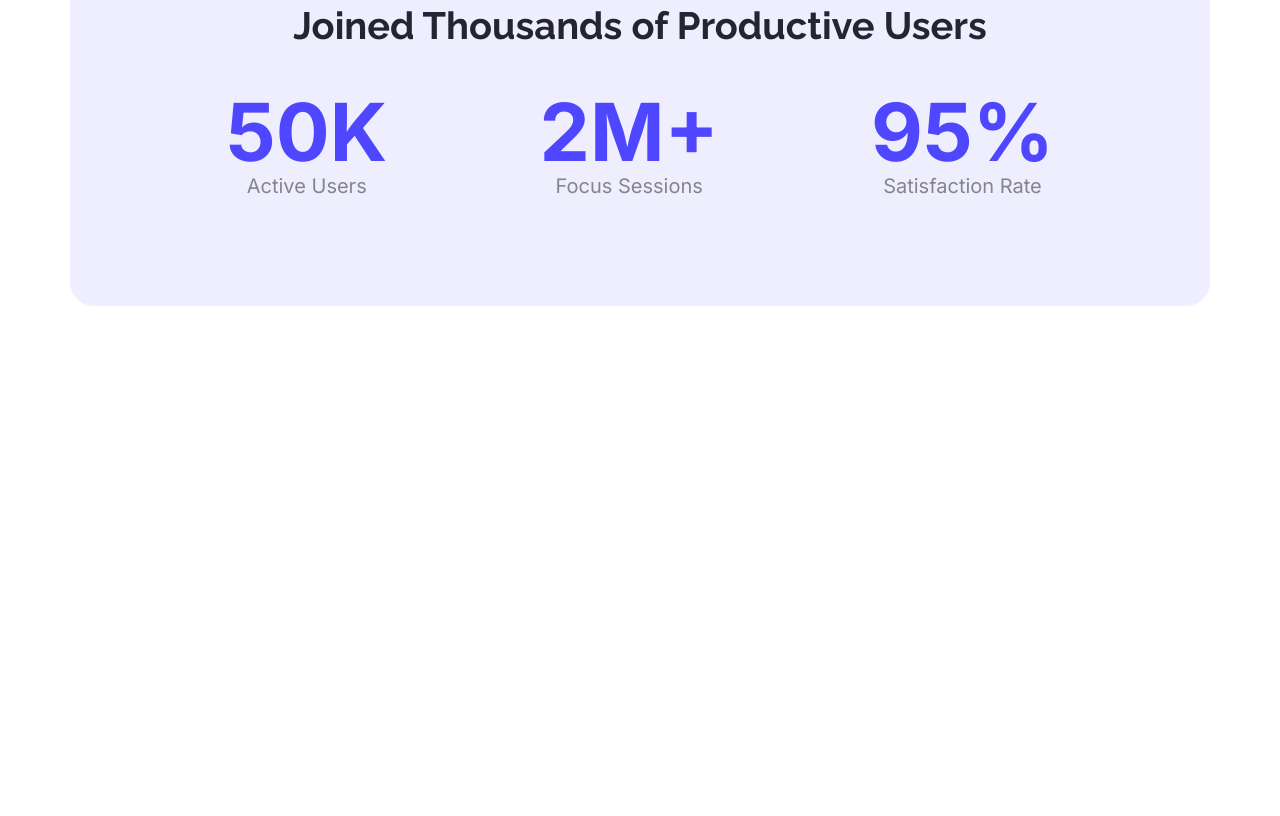
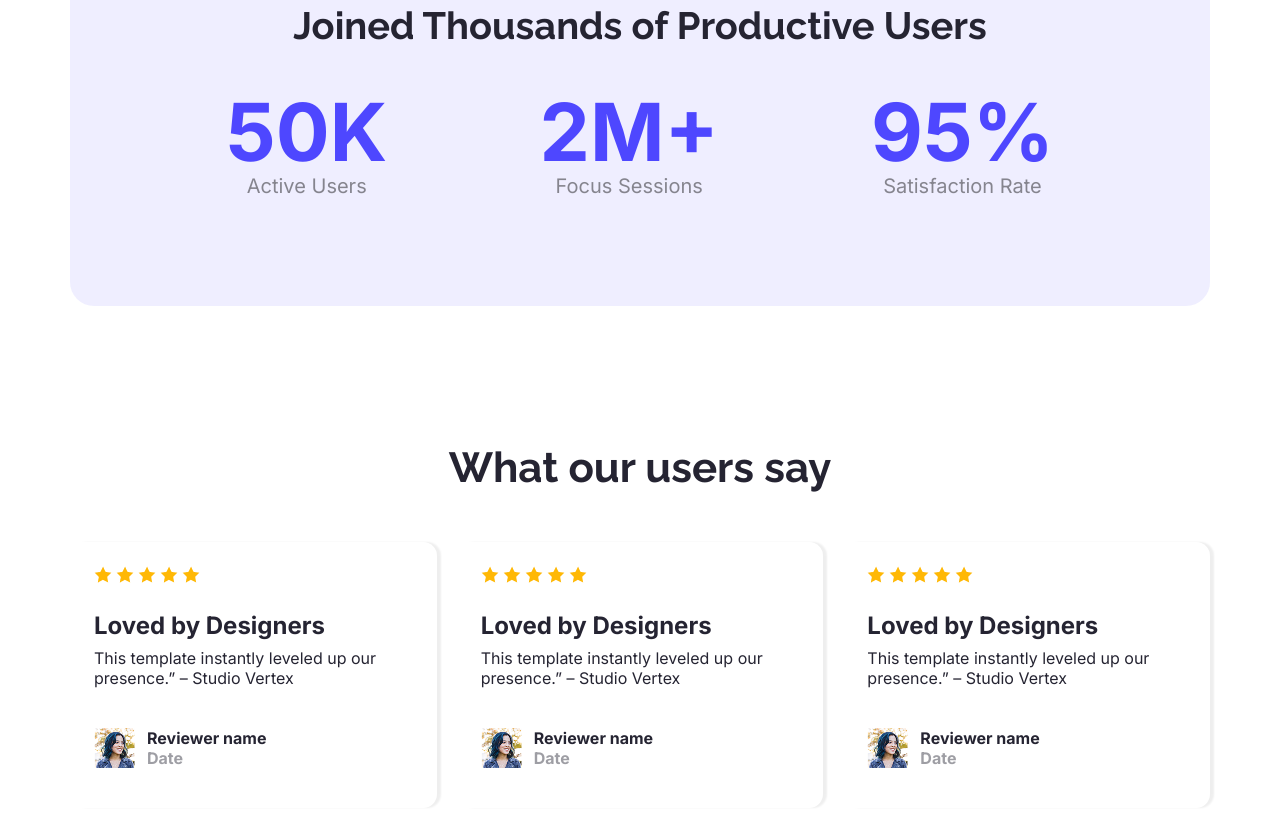
Before and after one commit to arafbinmasud/B12A01-landing-launchpad, a plain HTML site: page index.html in a window 1280 px wide. Shown: the part 1351-2167 px from the top of the page. Before the commit the page ends 1665 px from the top, so only its background shows below. Drawn offline with Linux system fonts and the light colour scheme.

Commit message:
Review Section Added

```diff
--- a/Styles/style.css
+++ b/Styles/style.css
@@ -100,7 +100,6 @@ main {
 
 .productive-users-title {
   font-size: 38px;
-  font-weight: bold;
   color: #252432;
   margin-bottom: 0;
 }
@@ -112,7 +111,6 @@ main {
 
 .productive-users-data h3{
 font-size: 80px;
-font-weight: bold;
 color: #4e47ff;
 margin-bottom: 0;
 line-height: 0.1;
@@ -125,3 +123,63 @@ line-height: 0.1;
     margin-top: 0;
     line-height: 5;
 }
+
+
+/* Review Section Styles */
+.review{
+
+    margin-top: 137px;
+}
+
+.review-title{
+    font-size: 42px;
+    color:#252432 ;
+    text-align: center;
+    margin-bottom: 0;
+   }
+
+.review-container{
+    display: flex;
+    gap: 20px;
+
+}
+
+.review-cards{
+    margin-top: 50px;
+    padding: 24px;
+    border-radius: 14px;
+    box-shadow: 4px 0px 2px rgba(0, 0, 0, 0.068);
+}
+
+.star-icon{
+    margin-bottom: 24px;
+}
+
+.review-card-title{
+    font-size: 24px;
+    color:#252432;
+    margin-top: 0;
+    margin-bottom: 8px;
+}
+
+.review-card-description{
+    font-size: 16px;
+    color: #252432;
+    margin-top: 0;
+}
+.reviewer-name{
+    margin-top: 24px;
+    display: flex;
+    align-items: center;
+    gap: 12px;
+}
+.rn{
+    font-size: 16px;
+    font-weight: bold;
+    color: #252432;
+}
+
+.reviewer-name span{
+    font-size: 16px;
+    color: #25243271;
+}
--- a/index.html
+++ b/index.html
@@ -64,6 +64,76 @@
             </div>
         </section>
 
+        <!--Review Section-->
+        <Section class="review">
+            <h3 class="review-title raleway-normal">What our users say</h3>
+            <div class="review-container">
+                <div class="review-cards">
+                    <div class="star-icon">
+                        <img src="Assets/icon-star.png" alt="">
+                        <img src="Assets/icon-star.png" alt="">
+                        <img src="Assets/icon-star.png" alt="">
+                        <img src="Assets/icon-star.png" alt="">
+                        <img src="Assets/icon-star.png" alt="">
+                    </div>
+
+                    <div>
+                        <h3 class="review-card-title inter-normal">Loved by Designers</h3>
+                        <p class="review-card-description inter-normal">This template instantly leveled up our
+                            presence.” – Studio
+                            Vertex</p>
+                    </div>
+                    <div class="reviewer-name">
+                        <img src="Assets/avatar.png" alt="">
+                        <p class="rn inter-normal">Reviewer name <br><span>Date</span></p>
+                    </div>
+                </div>
+
+                <div class="review-cards">
+                    <div class="star-icon">
+                        <img src="Assets/icon-star.png" alt="">
+                        <img src="Assets/icon-star.png" alt="">
+                        <img src="Assets/icon-star.png" alt="">
+                        <img src="Assets/icon-star.png" alt="">
+                        <img src="Assets/icon-star.png" alt="">
+                    </div>
+                    <div>
+                        <h3 class="review-card-title inter-normal">Loved by Designers</h3>
+                        <p class="review-card-description inter-normal">This template instantly leveled up our
+                            presence.” – Studio
+                            Vertex</p>
+                    </div>
+                    <div class="reviewer-name">
+                        <img src="Assets/avatar.png" alt="">
+                        <p class="rn inter-normal">Reviewer name <br><span>Date</span></p>
+                    </div>
+
+                </div>
+
+                <div class="review-cards">
+                    <div class="star-icon">
+                        <img src="Assets/icon-star.png" alt="">
+                        <img src="Assets/icon-star.png" alt="">
+                        <img src="Assets/icon-star.png" alt="">
+                        <img src="Assets/icon-star.png" alt="">
+                        <img src="Assets/icon-star.png" alt="">
+                    </div>
+                    <div>
+                        <h3 class="review-card-title inter-normal">Loved by Designers</h3>
+                        <p class="review-card-description inter-normal">This template instantly leveled up our
+                            presence.” – Studio
+                            Vertex</p>
+                    </div>
+                    <div class="reviewer-name">
+                        <img src="Assets/avatar.png" alt="">
+                        <p class="rn inter-normal">Reviewer name <br><span>Date</span></p>
+
+                    </div>
+
+                </div>
+            </div>
+
+        </Section>
 
     </main>
 
```
Lines whose indentation alone changed are shown as unchanged.
